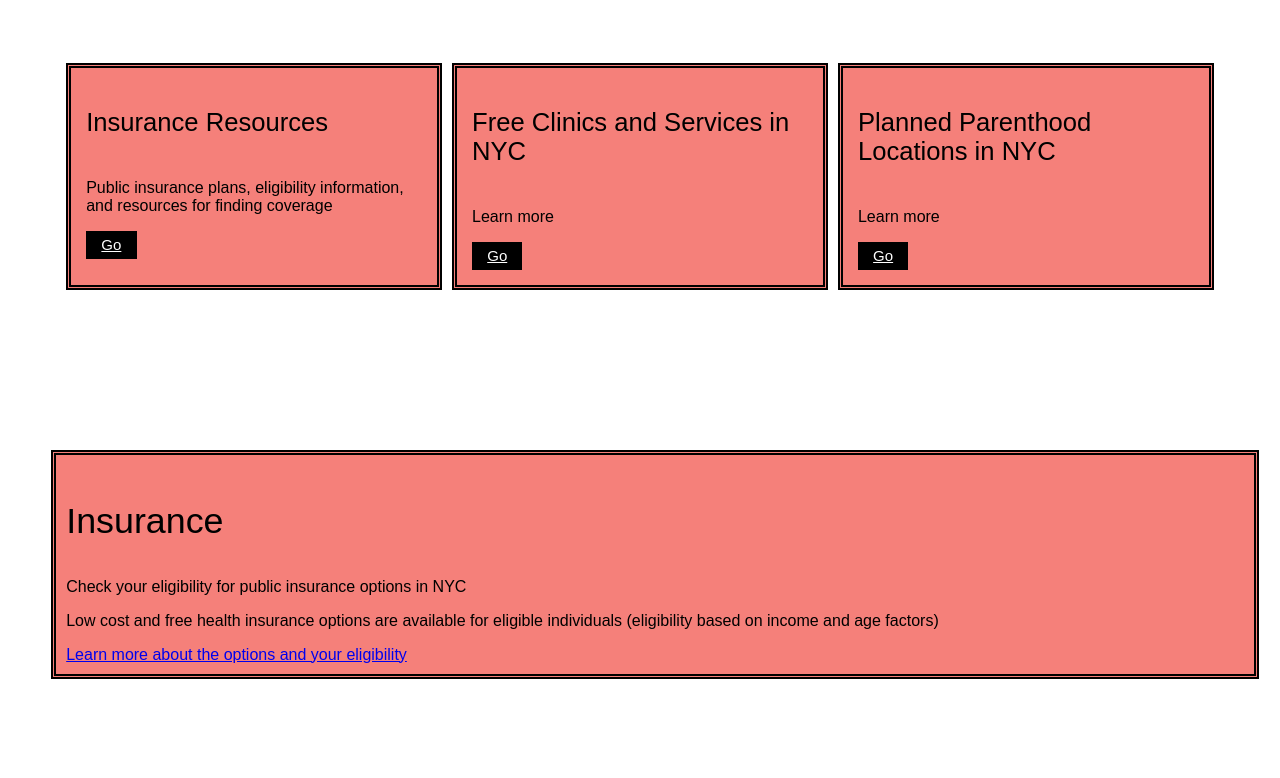
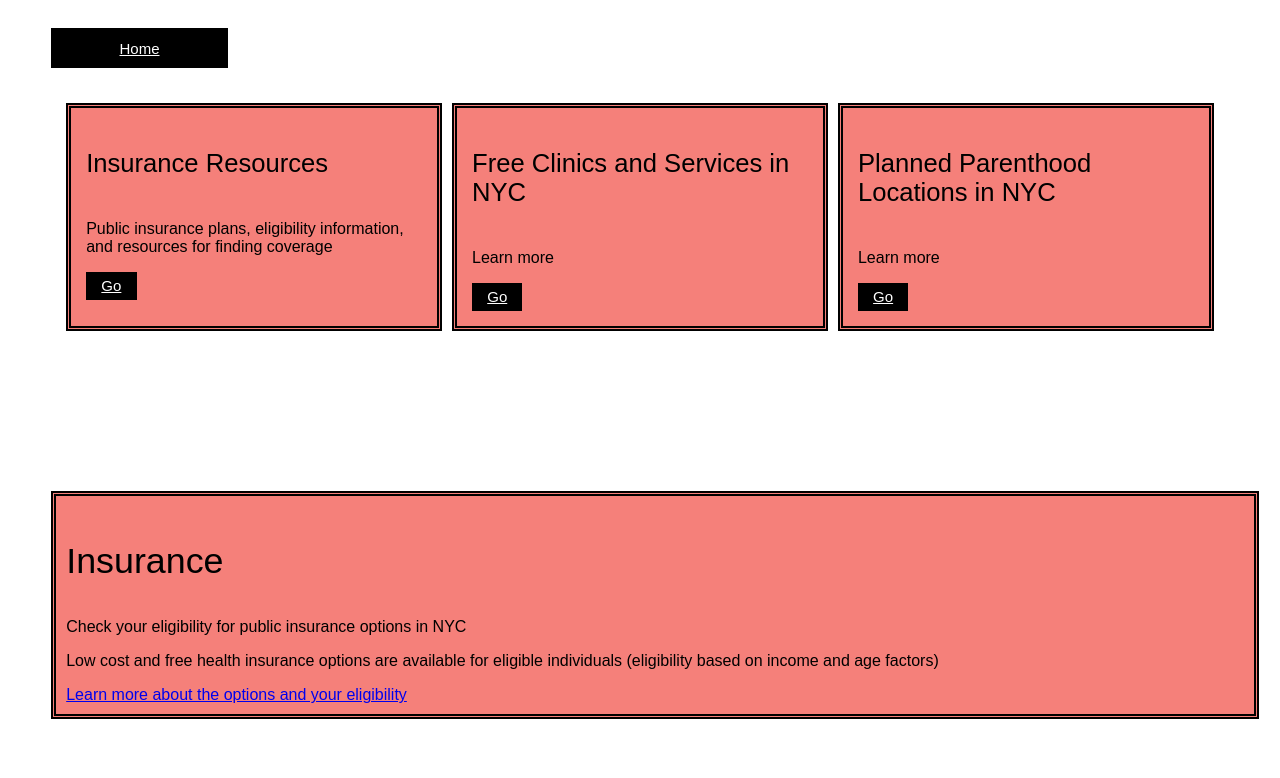
Before and after one commit to lcm9995/issue, a plain HTML site: page nyc.html in a window 1280 px wide. Shown: the part 216-994 px from the top of the page. Drawn offline with Linux system fonts and the light colour scheme; a web font is replaced by a local one.

Commit message:
fixed home button

```diff
--- a/nyc.html
+++ b/nyc.html
@@ -10,6 +10,9 @@
 	<div class="flexContainer">
 		<div class="header">
 			<h1 class="headerText">Affordable Healthcare Resources for NYC Residents</h1>
+			<div class="button">
+				<a class="blackButton" href="index.html">Home</a>
+			</div>
 		</div>
 		<div class= columnParent>
 			<div class="nycColumn">
@@ -157,72 +160,3 @@
 	</div>
 </body>
 </html>
-<!---<body class="nycClass">
-	<div class ="horiz" >
-		<div class ="links">
-			<a href = "index.html"><button>HOME</button></a>
-		</div>
-		<div class = "header">
-			<h1 id="nych1">NYC Free & Low-Cost Healthcare Resources</h1>
-		</div>
-		<div class ="links">
-			<a href = "nationwide.html"><button>Not in NYC?</button></a>
-		</div>
-	</div>
-	<div class="middle">
-		<div id="ny" class = "insurance">
-			<h2 class="nychClass"> Public Insurance Plans </h2>
-			<div class = "whitebox">
-				<p class="nycClass"> Low cost and free health insurance options are available for eligible individuals (eligibility based on income and age factors) </p>
-				<a href="https://growingupnyc.cityofnewyork.us/programs/health-insurance-assistance/#:~:text=NYC%20Care%20is%20a%20health,to%20enroll%20in%20NYC%20Care."> Learn more about the options and your eligibility </a>
-			</div>
-		</div>
-		<div id="ny" class = "insurance">
-			<h3 class="nychClass"> NYC Care </h3>
-			<div class = "whitebox">
-				<p class="nycClass"> Offers members extensive low-cost and no-cost services for New Yorkers not eligible for affordable government health insurance plans available in New York State </p>
-				<a href="https://www.nyccare.nyc/">Learn more about enrollment in NYC Care </a>
-			</div>
-		</div>
-	</div>
-	<div class="middle">
-		<div id="ny" class = "insurance">
-			<h4 class="nychClass">Free Clinics in NYC</h4>
-			<div class = "whitebox">
-				<div>
-					<a href="https://nycfreeclinic.com/"> NYC Free Clinic </a>
-				</div>
-				<div>
-					<a href="https://wccc.weillcornell.org/"> The Weill Cornell Community Clinic </a>
-				</div>
-				<div>
-					<a href="https://www.mountsinai.org/locations/adolescent-health-center"> Mount Sinai Adolescent Health Care Clinic </a>
-				</div>
-				<div>
-					<a href="https://icahn.mssm.edu/education/medical/clinical/ehhop"> East Harlem Health Outreach Program - Mount Sinai </a>
-				</div>
-				<div>
-					<a href="https://echo-clinic.org/"> Echo Free Clinic </a>
-				</div>
-			</div>
-		</div>
-		<div id="ny" class="insurance">
-			<h5 class="nychClass">Planned Parenthood Locations in NYC</h5>
-			<div class = "whitebox">
-				<div>
-					<a href="https://www.plannedparenthood.org/health-center/new-york/new-york/10012/manhattan-health-center-3325-91110"> Manhattan Health Center </a>
-				</div>
-				<div>
-					<a href="https://www.plannedparenthood.org/health-center/new-york/bronx/10451/the-bronx-center-2524-91110"> The Bronx Center </a>
-				</div>
-				<div>
-					<a href="https://www.plannedparenthood.org/health-center/new-york/brooklyn/11201/boro-hall-center-2522-91110"> Joan Malin Brooklyn Health Center </a>
-				</div>
-				<div>
-					<a href="https://www.plannedparenthood.org/health-center/new-york/staten-island/10301/staten-island-center-3978-91110"> Staten Island Center </a>
-				</div>
-			</div>
-		</div>
-	</div>
-</body>
-</html>
```
